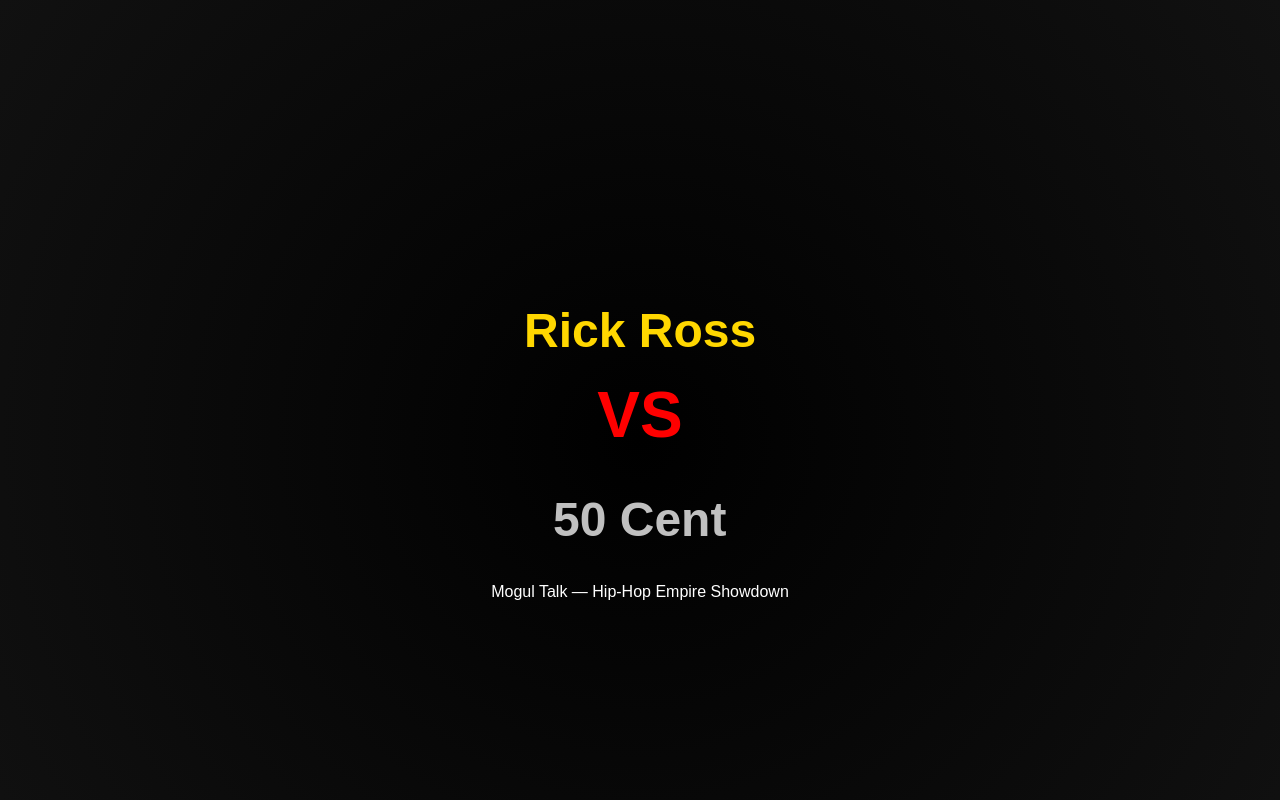
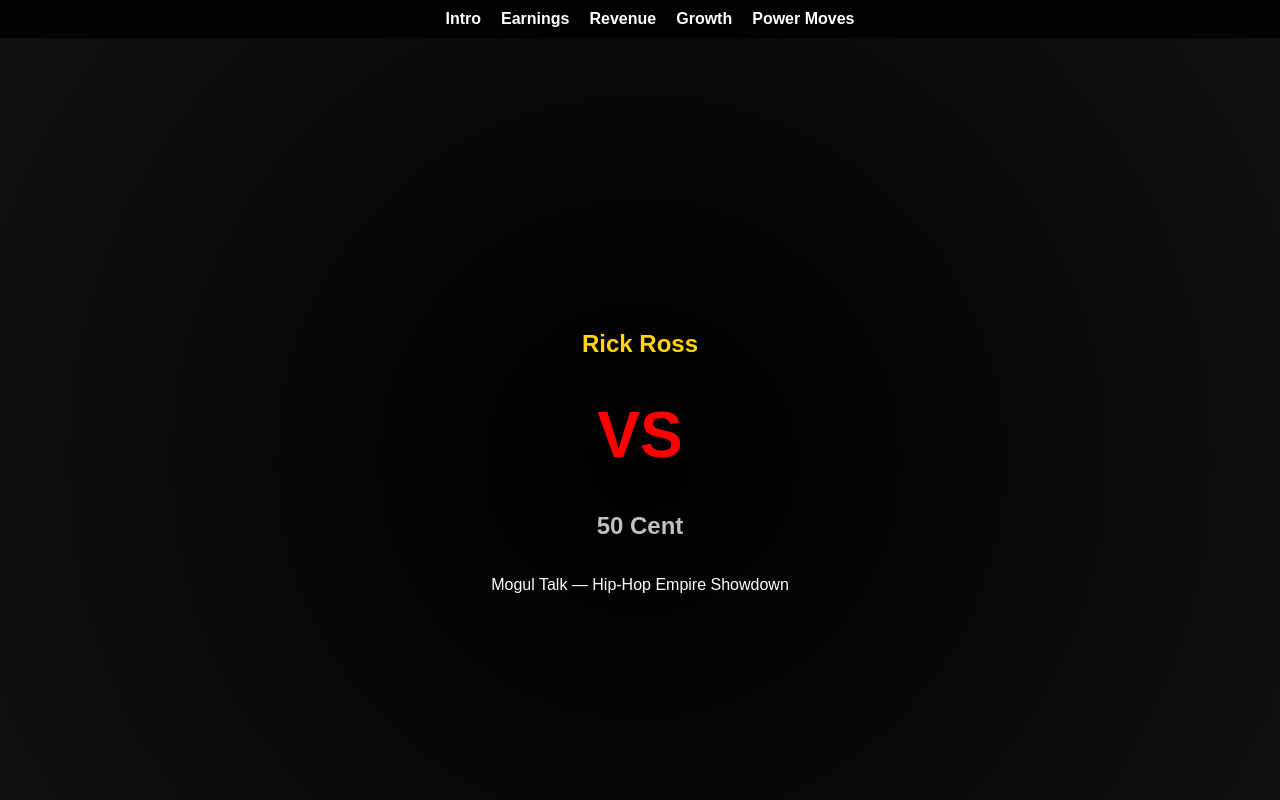
Before and after one commit to cdsmith16/bawse, a plain HTML site: page index.html in a window 1280 px wide. Shown: the top 800 px of the page. Drawn offline with nearby package versions, Linux system fonts and the light colour scheme; animation ran at ten frames a second.

Commit message:
Interactivity
Added interactivity plus nav

```diff
--- a/index.html
+++ b/index.html
@@ -13,8 +13,30 @@
     margin: 0;
     overflow-x: hidden;
   }
+  /* Sticky Nav */
+  nav {
+    position: fixed;
+    top: 0;
+    left: 0;
+    width: 100%;
+    background: rgba(0,0,0,0.8);
+    backdrop-filter: blur(5px);
+    padding: 10px;
+    display: flex;
+    justify-content: center;
+    gap: 20px;
+    z-index: 999;
+  }
+  nav a {
+    color: white;
+    text-decoration: none;
+    font-weight: bold;
+  }
+  nav a:hover {
+    color: gold;
+  }
   section {
-    padding: 40px 5%;
+    padding: 60px 5%;
     min-height: 100vh;
     display: flex;
     flex-direction: column;
@@ -40,7 +62,7 @@
     margin: 20px auto;
     display: block;
   }
-  /* Split screen */
+  /* Split cards */
   .split {
     display: flex;
     gap: 20px;
@@ -77,40 +99,46 @@
     background: white;
     border-radius: 50%;
   }
-  /* Versus intro */
+  /* Intro VS */
   #intro {
-    display: flex;
-    flex-direction: column;
-    align-items: center;
-    justify-content: center;
     background: radial-gradient(circle at center, #000, #111);
-    min-height: 100vh;
     text-align: center;
-    animation: fadeIn 1.5s ease forwards;
-  }
-  #intro h1 {
-    font-size: 3rem;
-    animation: popIn 1s ease forwards;
-  }
-  #intro p {
-    opacity: 0;
-    animation: fadeIn 1.5s ease forwards 1.5s;
   }
   #versus {
     font-size: 4rem;
     font-weight: bold;
     color: red;
-    opacity: 0;
-    animation: flash 1s infinite alternate 2s;
+    animation: flash 1s infinite alternate;
+    cursor: pointer;
+    margin: 20px 0;
   }
-  @keyframes fadeIn { to { opacity: 1; } }
-  @keyframes popIn { from { transform: scale(0.5); opacity: 0; } to { transform: scale(1); opacity: 1; } }
   @keyframes flash { from { opacity: 0; } to { opacity: 1; } }
+  .next-btn {
+    margin-top: 30px;
+    padding: 10px 20px;
+    background: gold;
+    color: black;
+    border: none;
+    cursor: pointer;
+    font-weight: bold;
+    border-radius: 6px;
+  }
+  .next-btn:hover {
+    background: orange;
+  }
 </style>
 </head>
 <body>
 
-<!-- Mogul Talk Intro -->
+<nav>
+  <a href="#intro">Intro</a>
+  <a href="#earnings">Earnings</a>
+  <a href="#breakdown">Revenue</a>
+  <a href="#growth">Growth</a>
+  <a href="#moves">Power Moves</a>
+</nav>
+
+<!-- Intro -->
 <section id="intro" class="visible">
   <h1 class="highlight-ross">Rick Ross</h1>
   <div id="versus">VS</div>
@@ -118,12 +146,15 @@
   <p>Mogul Talk — Hip-Hop Empire Showdown</p>
 </section>
 
-<section>
+<!-- Earnings -->
+<section id="earnings">
   <h2>Lifetime Gross Earnings</h2>
   <canvas id="grossChart"></canvas>
+  <button class="next-btn" data-next="#breakdown">Next: Revenue Breakdown</button>
 </section>
 
-<section>
+<!-- Revenue Breakdown -->
+<section id="breakdown">
   <h2>Revenue Breakdown</h2>
   <div class="split">
     <div class="card ross-card">
@@ -133,14 +164,18 @@
       <canvas id="breakdown50"></canvas>
     </div>
   </div>
+  <button class="next-btn" data-next="#growth">Next: Wealth Growth</button>
 </section>
 
-<section>
+<!-- Growth -->
+<section id="growth">
   <h2>Wealth Growth Over Time</h2>
   <canvas id="growthChart"></canvas>
+  <button class="next-btn" data-next="#moves">Next: Power Moves</button>
 </section>
 
-<section>
+<!-- Power Moves -->
+<section id="moves">
   <h2>Signature Power Moves</h2>
   <div class="split">
     <div class="card ross-card">
@@ -166,6 +201,32 @@
 
 <script src="https://cdn.jsdelivr.net/npm/chart.js"></script>
 <script>
+  // Scroll animations
+  const sections = document.querySelectorAll('section');
+  const observer = new IntersectionObserver((entries) => {
+    entries.forEach(entry => {
+      if (entry.isIntersecting) entry.target.classList.add('visible');
+    });
+  }, { threshold: 0.2 });
+  sections.forEach(sec => observer.observe(sec));
+
+  // Smooth scroll handler
+  function smoothScrollTo(target) {
+    document.querySelector(target).scrollIntoView({ behavior: 'smooth' });
+  }
+
+  // VS click -> Earnings
+  document.getElementById('versus').addEventListener('click', () => {
+    smoothScrollTo('#earnings');
+  });
+
+  // Next buttons
+  document.querySelectorAll('.next-btn').forEach(btn => {
+    btn.addEventListener('click', () => {
+      smoothScrollTo(btn.getAttribute('data-next'));
+    });
+  });
+
   // Charts
   const grossChart = new Chart(document.getElementById('grossChart'), {
     type: 'bar',
@@ -225,17 +286,6 @@
     },
     options: { responsive: true, maintainAspectRatio: false }
   });
-
-  // Scroll animation
-  const sections = document.querySelectorAll('section');
-  const observer = new IntersectionObserver((entries) => {
-    entries.forEach(entry => {
-      if (entry.isIntersecting) entry.target.classList.add('visible');
-    });
-  }, { threshold: 0.2 });
-
-  sections.forEach(sec => observer.observe(sec));
 </script>
-
 </body>
 </html>
```
